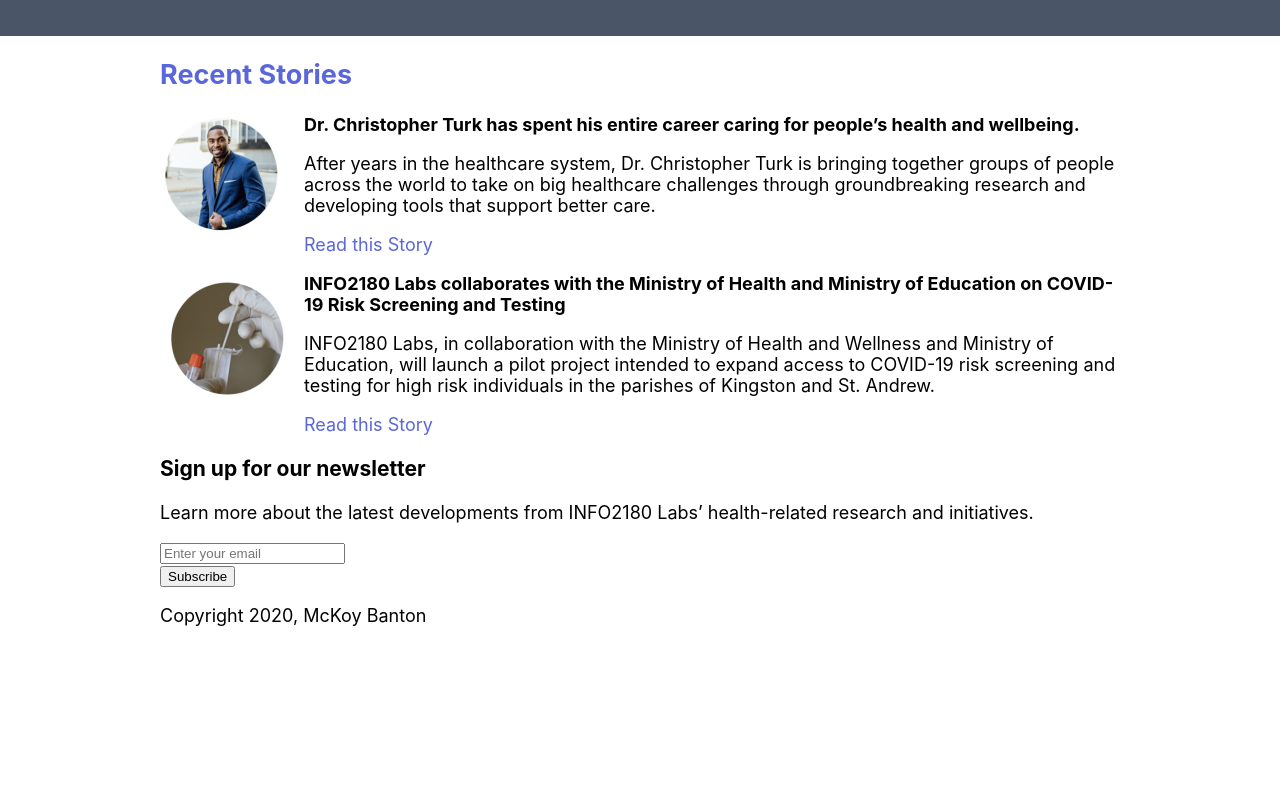
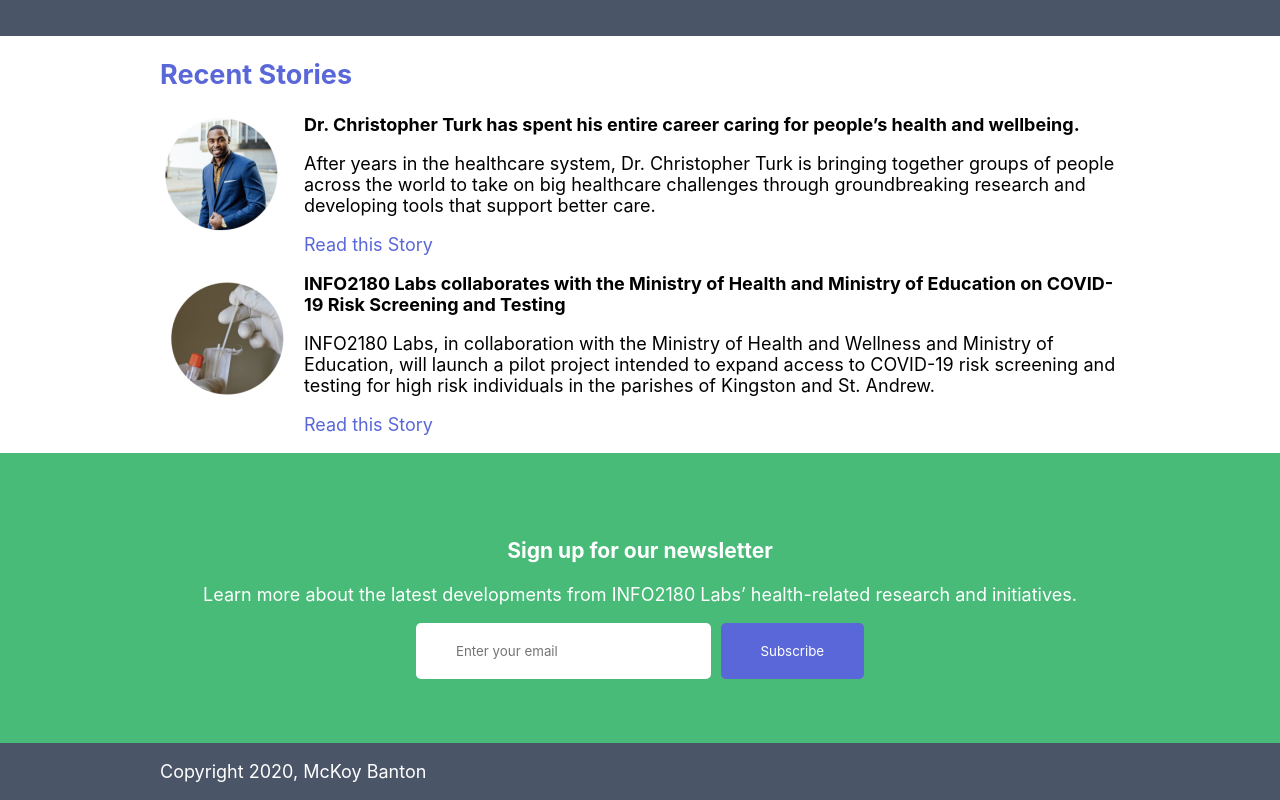
Before and after one commit to McKoy-Banton/info2180-project1, a plain HTML site: page index.html in a window 1280 px wide. Shown: the part 1180-1980 px from the top of the page. Before the commit the page ends 1824 px from the top, so only its background shows below. Drawn offline with Linux system fonts and the light colour scheme.

Commit message:
Edited the stylesheet for newsletter and footer

```diff
--- a/styles.css
+++ b/styles.css
@@ -126,6 +126,7 @@ header .container li a:hover
 {
     text-decoration: none;
     color:white;
+    text-transform: uppercase;
 }
 
 /*RECENT STORY*/
@@ -152,3 +153,52 @@ header .container li a:hover
 {
     margin-left:15%;
 }
+/*NEWSLETTER*/
+.newsletter
+{
+    background-color: #48BB78;
+    color: white;
+    display: flex;
+    padding:5%;
+}
+.newsletter .container
+{
+    text-align: center;
+
+}
+.newsletter .btn
+{
+    background-color: #5A67D8;
+    color:white;
+    font-family: "-apple-system",
+    "BlinkMacSystemFont", "Segoe UI", "Roboto", "Helvetica Neue",
+    Arial, "Noto Sans", sans-serif;
+    border:none;
+    border-radius: 5px;
+    padding:0px 40px 0px 40px;
+}
+.newsletter .container form
+{
+    display:flex;
+    justify-content: center;
+    gap:1%
+
+}
+#email
+{
+    padding:15px;
+    font-family: "-apple-system",
+    "BlinkMacSystemFont", "Segoe UI", "Roboto", "Helvetica Neue",
+    Arial, "Noto Sans", sans-serif;
+    border-radius: 5px;
+    border: none;
+    padding: 20px 40px 20px 40px;
+}
+
+/*FOOTER*/
+body footer
+{
+    background-color: #4A5568;
+    color:white;
+    display: flex;
+}
```
